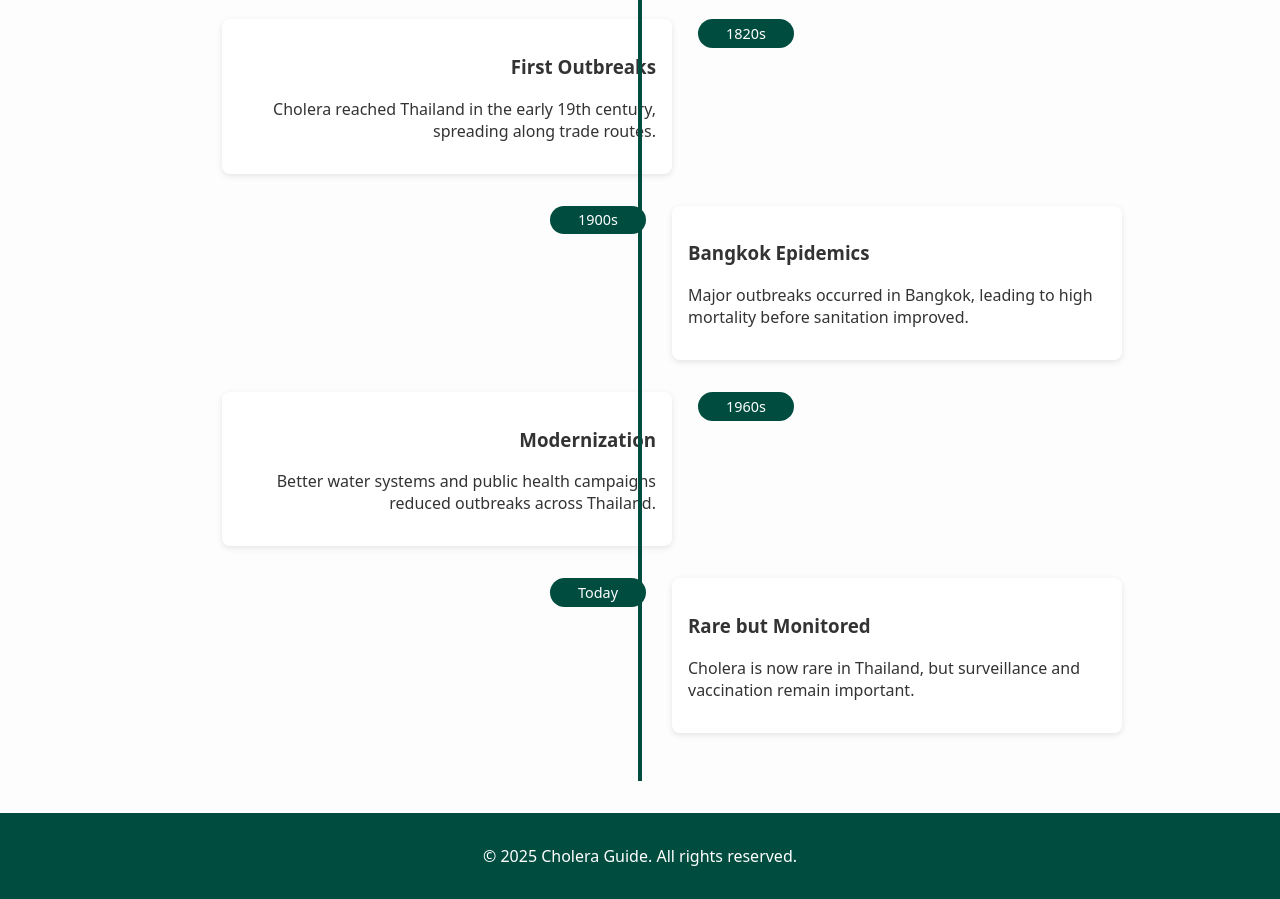
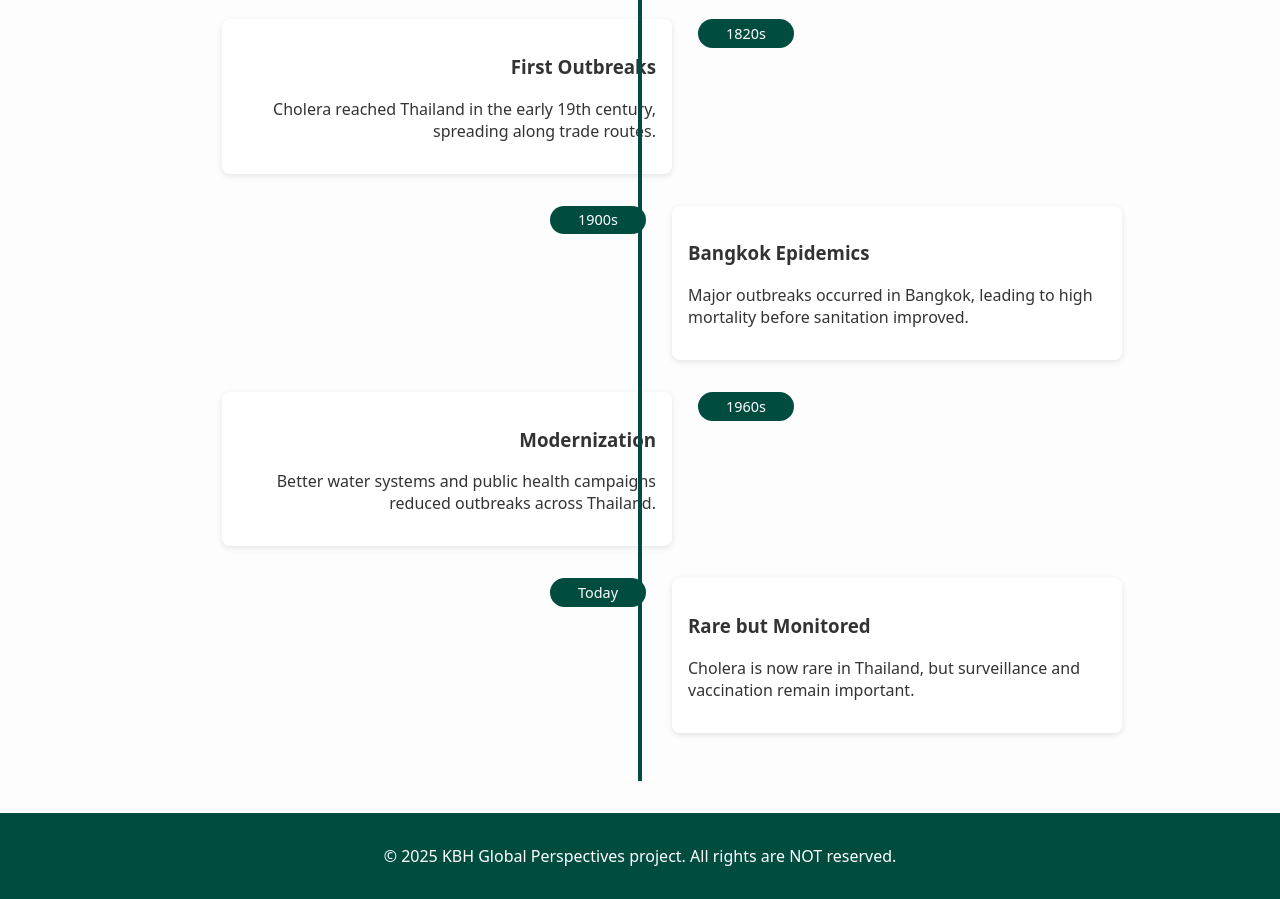
Before and after one commit to eartheth/colera.github.io, a plain HTML site: page index.html in a window 1280 px wide. Shown: the part 1238-2137 px from the top of the page. Drawn offline with Linux system fonts and the light colour scheme.

Commit message:
Update index.html
Change footer

```diff
--- a/index.html
+++ b/index.html
@@ -177,7 +177,7 @@
   </main>
 
   <footer>
-    <p>&copy; 2025 Cholera Guide. All rights reserved.</p>
+    <p>&copy; 2025 KBH Global Perspectives project. All rights are NOT reserved.</p>
   </footer>
 </body>
 </html>
```
